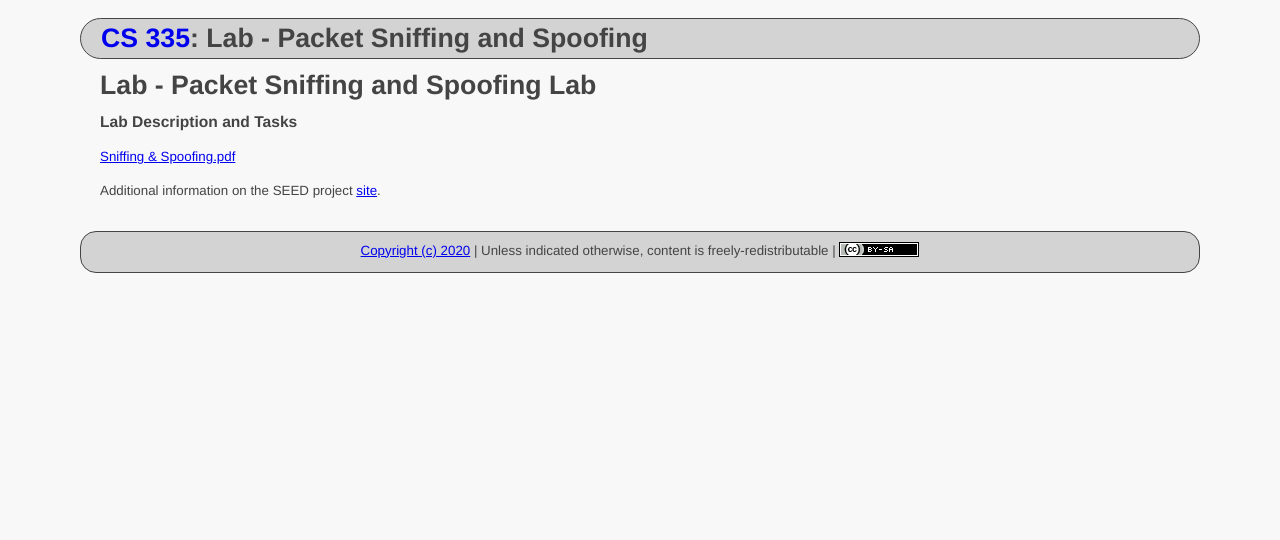
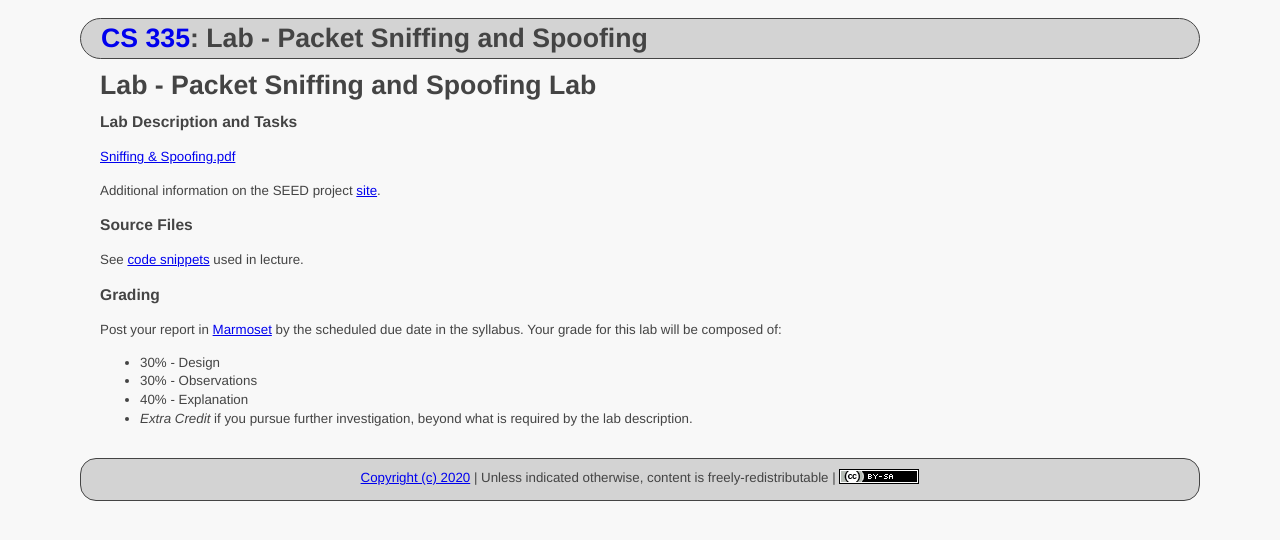
Before and after one commit to ycpcs/cs335-spring2020, a Jekyll site: the page built from labs/sniff_spoof.md, in a window 1280 px wide. Shown: the top 540 px of the page. Built offline with Jekyll 4.4.1, drawn with Linux system fonts in a browser that asks for light colours.

Commit message:
Add grading to lab

```diff
--- a/labs/sniff_spoof.md
+++ b/labs/sniff_spoof.md
@@ -11,3 +11,14 @@ title: Lab - Packet Sniffing and Spoofing
 [Sniffing & Spoofing.pdf](Sniffing_Spoofing.pdf)
 
 Additional information on the SEED project [site](https://seedsecuritylabs.org/Labs_16.04/Networking/Sniffing_Spoofing/).
+
+### Source Files
+See [code snippets](../code/index.html) used in lecture.
+
+### Grading
+
+Post your report in [Marmoset](https://cs.ycp.edu/marmoset) by the scheduled due date in the syllabus. Your grade for this lab will be composed of:
+- 30% - Design
+- 30% - Observations
+- 40% - Explanation
+- *Extra Credit* if you pursue further investigation, beyond what is required by the lab description.
```
